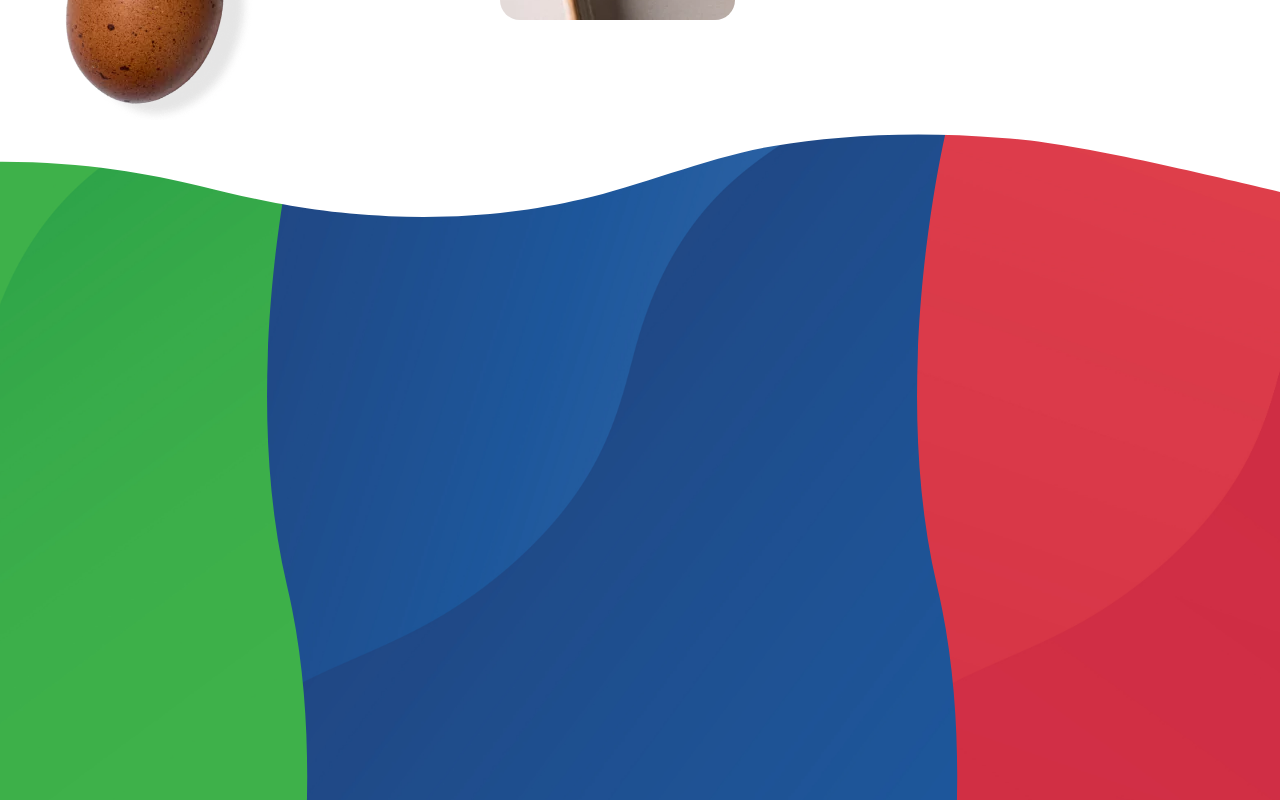
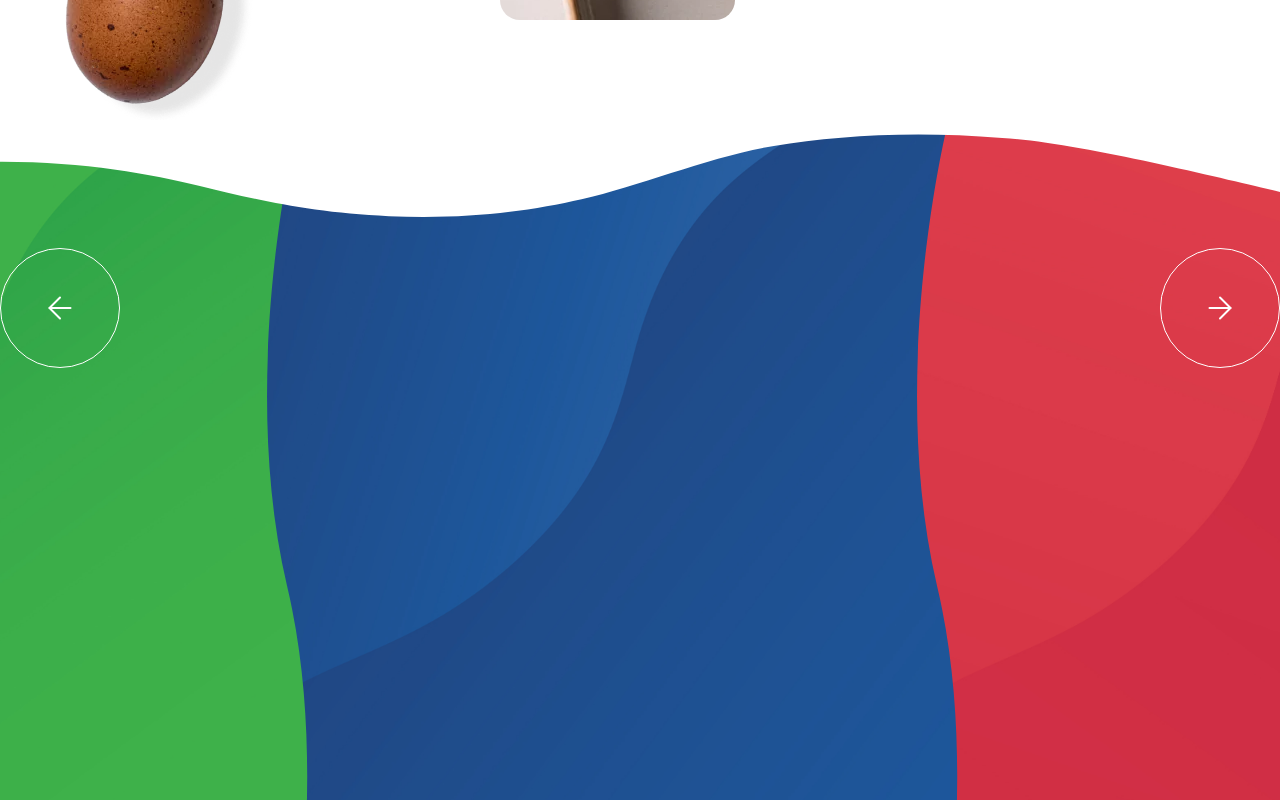
Before and after one commit to FE-Lex-Kim/HappyEgg, a Next.js app: page / in a window 1280 px wide. Shown: the part 2440-3240 px from the top of the page. Built offline with nearby package versions, Linux system fonts and the light colour scheme.

Commit message:
slide 오른쪽 이동 일부 구현

```diff
--- a/src/app/_components/homeEggProductSlide/index.tsx
+++ b/src/app/_components/homeEggProductSlide/index.tsx
@@ -1,6 +1,53 @@
 "use client";
 
+import { log } from "console";
+import { useEffect, useRef, useState } from "react";
+
+const useViewport = () => {
+  const [viewport, setViewport] = useState({
+    width: 0,
+    height: 0,
+  });
+
+  useEffect(() => {
+    // 클라이언트 사이드에서만 실행
+    const handleResize = () => {
+      setViewport({
+        width: window.innerWidth,
+        height: window.innerHeight,
+      });
+    };
+
+    // 초기 사이즈 설정
+    handleResize();
+
+    // 리사이즈 이벤트 리스너 추가
+    window.addEventListener("resize", handleResize);
+
+    // 컴포넌트 언마운트 시 리스너 제거
+    return () => {
+      console.log("unmount");
+
+      window.removeEventListener("resize", handleResize);
+    };
+  }, []); // 빈 배열을 넣어 컴포넌트가 마운트된 후 한 번만 실행되도록
+
+  return viewport;
+};
+
 const HomeEggProductSlide: React.FC = () => {
+  const rightButtonEle = useRef<HTMLInputElement>(null);
+  const [currentSlideNum, setCurrentSlideNum] = useState(0);
+  const { width, height } = useViewport();
+  const calcSlidePx = `${width / 2 - 2925 - 650 * currentSlideNum}px`;
+
+  const RightButtonClick = () => {
+    setCurrentSlideNum(currentSlideNum + 1);
+  };
+
+  useEffect(() => {
+    return;
+  });
   return (
     <section className="h-[950px]">
       <div className="relative overflow-hidden">
@@ -12,7 +59,23 @@ const HomeEggProductSlide: React.FC = () => {
           src="/images/slideBottom.svg"
           className="absolute bottom-[-1px] h-[97px] z-10 w-full"
         />
-        <div className="flex translate-x-[calc(50vw-2925px)]">
+        <div className="absolute flex top-32 justify-center items-center z-30 w-[120px] h-[120px] border-[1px] border-solid border-[#fff] rounded-full">
+          <img src="/images/cursor.svg" className="scale-[-1]" />
+        </div>
+        <div
+          onClick={RightButtonClick}
+          ref={rightButtonEle}
+          className="absolute right-0 top-32 hover:cursor-pointer flex justify-center items-center z-30 w-[120px] h-[120px] border-[1px] border-solid border-[#fff] rounded-full"
+        >
+          <img src="/images/cursor.svg" />
+        </div>
+
+        <div
+          className={`flex`}
+          style={{
+            transform: `translateX(${calcSlidePx})`,
+          }}
+        >
           <div className="w-[650px]">
             <img
               src="/images/gradient-bg-blue.png"
```
Also changed, not shown: public/images/cursor.svg (added).
